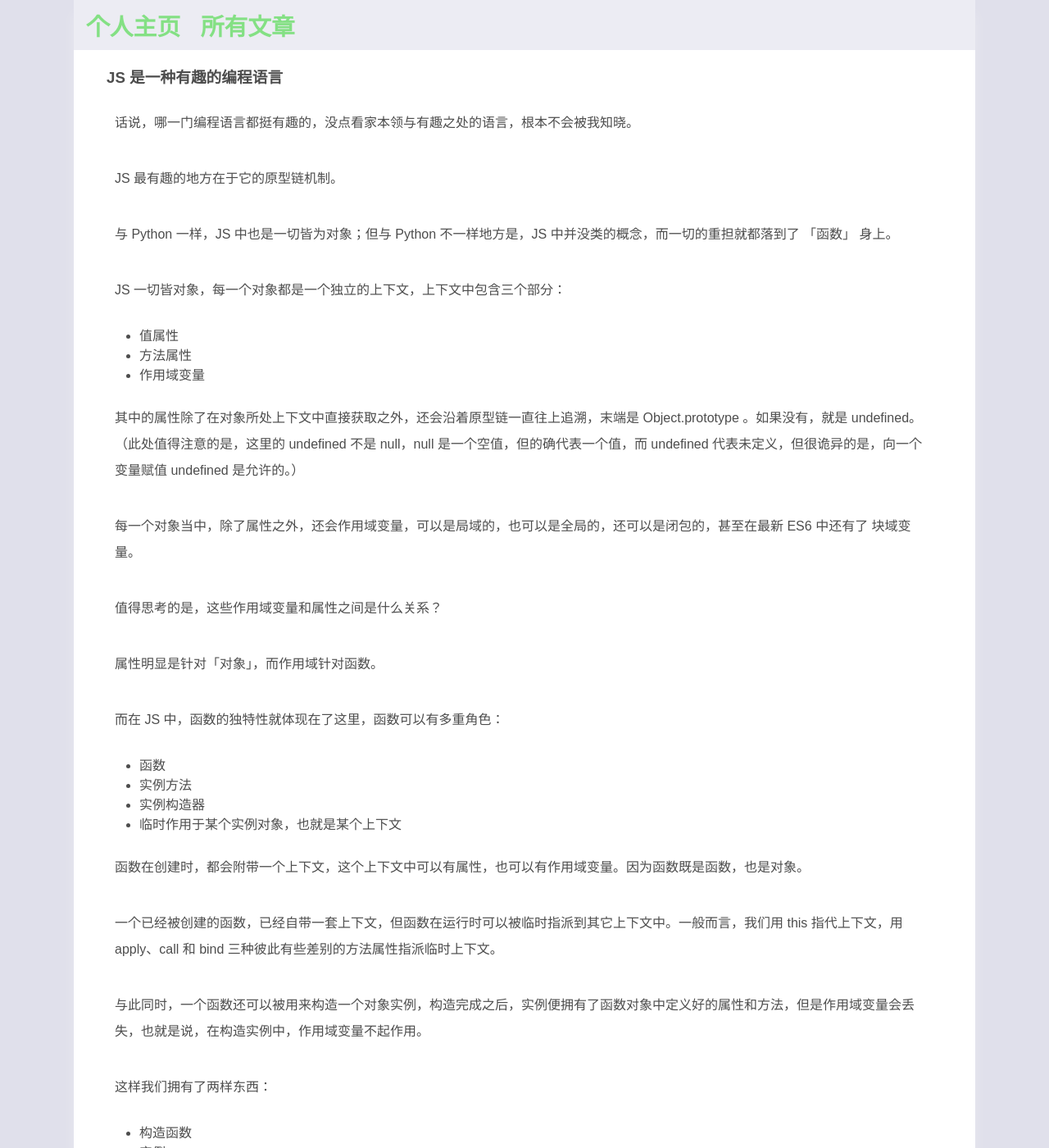
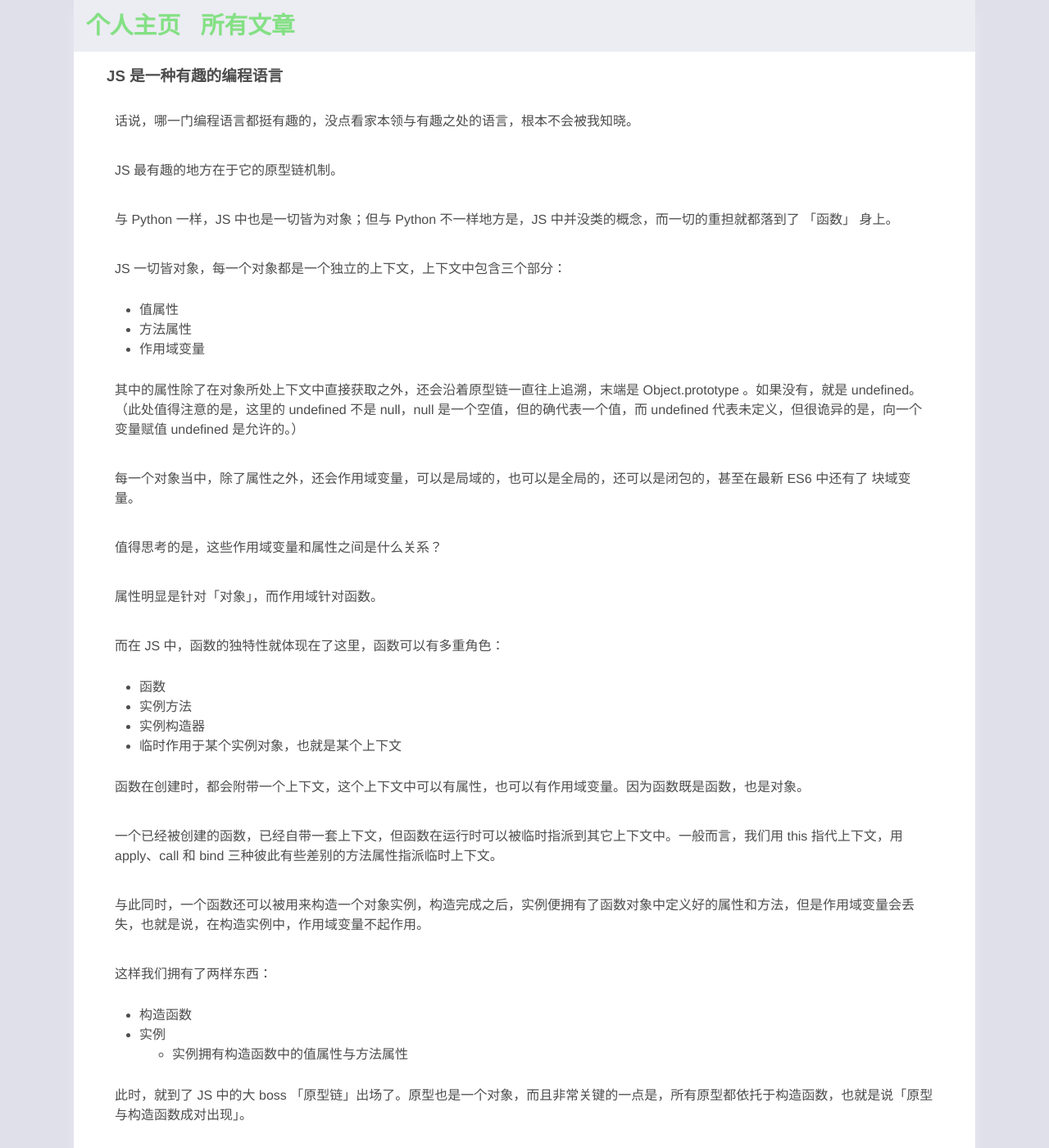
Before and after one commit to xxleyi/xxleyi.github.io, a Jekyll site: the page built from _posts/2017-09-12-03原型链与原型属性.md, in a window 1280 px wide and 1400 px high. Shown: the whole window at 82% size. Built offline with Jekyll 4.4.1, drawn with Linux system fonts in a browser that asks for light colours.

Commit message:
upate a old blog.

```diff
--- a/css/main.css
+++ b/css/main.css
@@ -9,6 +9,8 @@ body {
     width: 1000px;
     background-color: #e0e0eb;
     font-size: 100%;
+    font-family: Helvetica, Tahoma, Arial, sans-serif;
+    line-height: 1.5;
 }
 
 
@@ -45,7 +47,6 @@ aside h3{
 nav ul, footer ul {
     font-family:'Helvetica', 'Arial', 'Sans-Serif';
     padding: 0px;
-    line-height: 150%;
     list-style: none;
     font-weight: bold;
     color:#999;
@@ -83,14 +84,12 @@ h1 {
 }
 p {
     font-size: 1.5em;
-    line-height: 1.4em;
     color: #333;
     text-align: center;
 }
 
 #posts li{
     margin-left: 60px;
-    line-height: 150%;
 }
 
 #posts a{
--- a/css/post.css
+++ b/css/post.css
@@ -7,7 +7,8 @@ body {
     margin:auto;
     font-size: 100%;
     background-color: #e0e0eb;
-    font-family: Arial;
+    font-family: Helvetica, Tahoma, Arial, sans-serif;
+    line-height: 1.5;
 }
 
 nav ul{
@@ -59,7 +60,6 @@ blockquote{
 }
 
 p{
-  line-height: 2em;
   padding: 10px 10px;
 }
 
@@ -78,6 +78,5 @@ nav{
 
 code{
   font-size: 1.5em;
-  line-height: 1.5em;
   padding: 10px 20px;
 }
```
